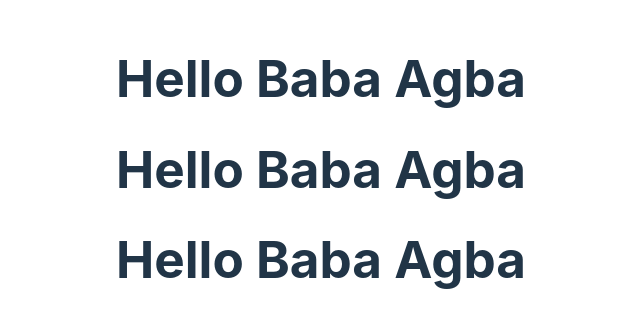
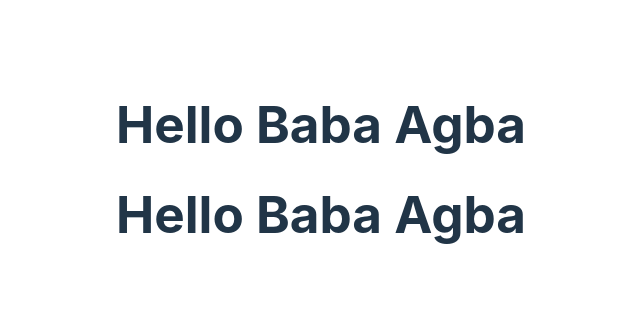
Before and after one commit to ad3rinto/vite-app, a React (Vite) app: page / in a window 1280 px wide. Shown: the part 231-558 px from the top of the page, without its empty margins (319-959 px from the left). Built offline with nearby package versions, Linux system fonts and the light colour scheme.

Commit message:
This is what I originally planned to amend

```diff
--- a/src/App.tsx
+++ b/src/App.tsx
@@ -9,7 +9,6 @@ function App() {
     <div>
       <Message />
       <Message />
-      <Message />
     </div>
   );
 }
```
